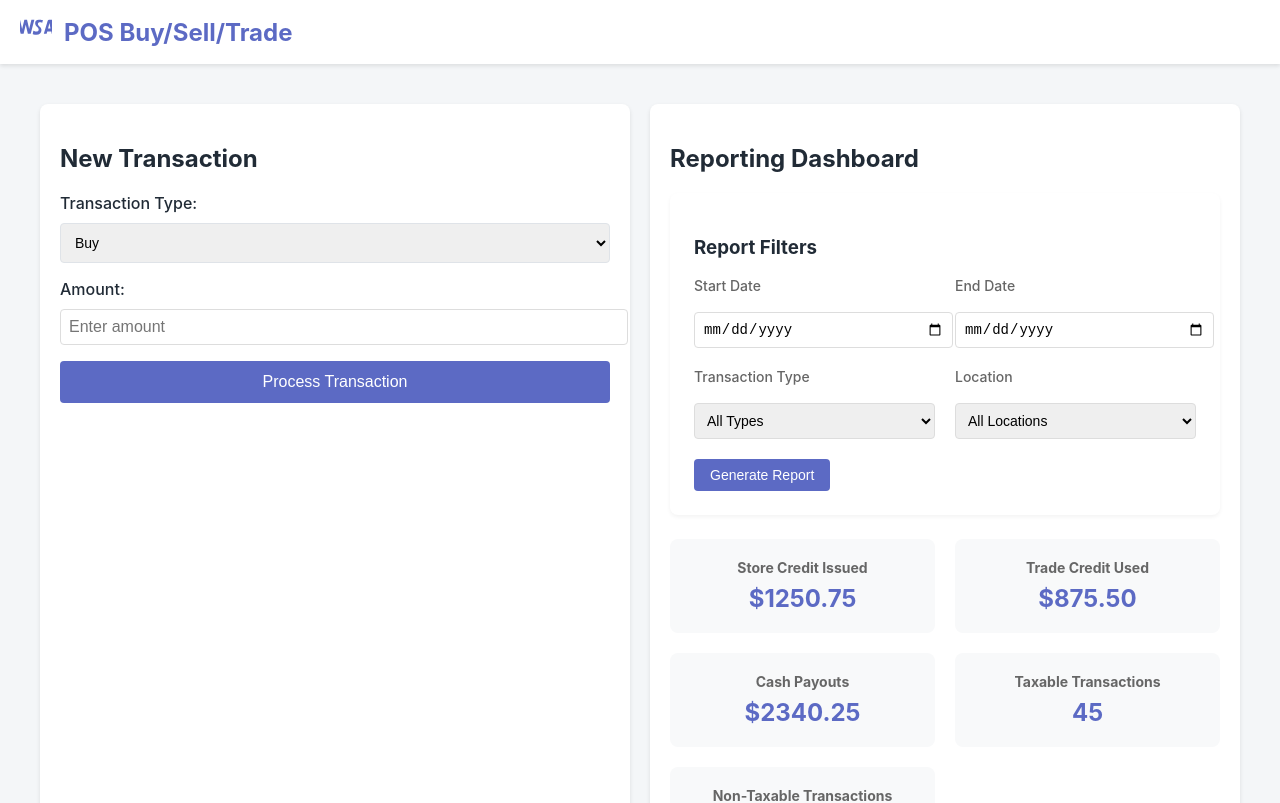
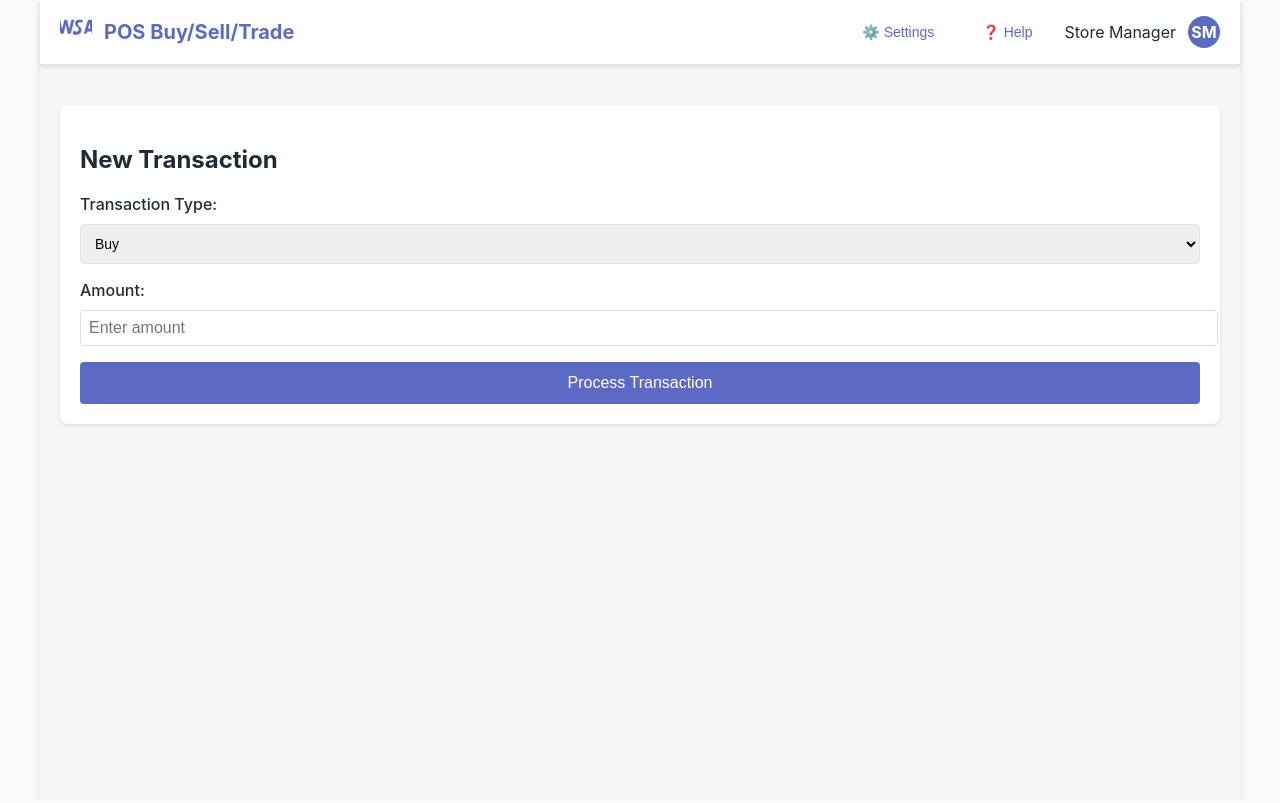
Before and after one commit to wrestlewilson/shopifypos, a React (Create React App) app: page / in a window 1280 px wide. Shown: the top 803 px of the page. Built offline with nearby package versions, Linux system fonts and the light colour scheme.

Commit message:
Update App component with new layout and styling

```diff
--- a/src/App.css
+++ b/src/App.css
@@ -1,38 +1,69 @@
 .App {
-  text-align: center;
+  min-height: 100vh;
+  background: #f4f6f8;
 }
 
-.App-logo {
-  height: 40vmin;
-  pointer-events: none;
+.main-content {
+  max-width: 1200px;
+  margin: 0 auto;
+  padding: 20px;
 }
 
-@media (prefers-reduced-motion: no-preference) {
-  .App-logo {
-    animation: App-logo-spin infinite 20s linear;
-  }
+/* Header styles */
+.app-header {
+  background: white;
+  padding: 16px 20px;
+  box-shadow: 0 2px 4px rgba(0, 0, 0, 0.1);
+  margin-bottom: 20px;
+  display: flex;
+  justify-content: space-between;
+  align-items: center;
 }
 
-.App-header {
-  background-color: #282c34;
-  min-height: 100vh;
+.logo {
   display: flex;
-  flex-direction: column;
+  align-items: center;
+  gap: 12px;
+  color: #5C6AC4;
+  font-size: 24px;
+  font-weight: bold;
+}
+
+.header-actions {
+  display: flex;
+  align-items: center;
+  gap: 16px;
+}
+
+.header-button {
+  background: none;
+  border: none;
+  padding: 8px 16px;
+  cursor: pointer;
+  font-size: 14px;
+  color: #5C6AC4;
+  border-radius: 4px;
+  transition: background-color 0.2s;
+}
+
+.header-button:hover {
+  background: #f4f6f8;
+}
+
+.user-profile {
+  display: flex;
+  align-items: center;
+  gap: 12px;
+}
+
+.avatar {
+  width: 32px;
+  height: 32px;
+  background: #5C6AC4;
+  color: white;
+  border-radius: 50%;
+  display: flex;
   align-items: center;
   justify-content: center;
-  font-size: calc(10px + 2vmin);
-  color: white;
+  font-weight: bold;
 }
-
-.App-link {
-  color: #61dafb;
-}
-
-@keyframes App-logo-spin {
-  from {
-    transform: rotate(0deg);
-  }
-  to {
-    transform: rotate(360deg);
-  }
-}
--- a/src/App.js
+++ b/src/App.js
@@ -1,59 +1,18 @@
 import React from 'react';
+import Header from './components/common/Header';
 import { StoreProvider } from './contexts/StoreContext';
 import TransactionWidget from './components/transactions/TransactionWidget';
-import ReportingDashboard from './components/reports/ReportingDashboard';
-import styled from 'styled-components';
-
-const AppContainer = styled.div`
-  min-height: 100vh;
-  background: #f4f6f8;
-`;
-
-const MainContent = styled.main`
-  max-width: 1200px;
-  margin: 0 auto;
-  padding: 20px;
-  display: grid;
-  grid-template-columns: 1fr 1fr;
-  gap: 20px;
-`;
-
-const Header = styled.header`
-  background: white;
-  padding: 16px 20px;
-  box-shadow: 0 2px 4px rgba(0, 0, 0, 0.1);
-  margin-bottom: 20px;
-`;
-
-const Logo = styled.div`
-  display: flex;
-  align-items: center;
-  gap: 12px;
-  color: #5C6AC4;
-  font-size: 24px;
-  font-weight: bold;
-`;
+import './App.css';
 
 function App() {
   return (
     <StoreProvider>
-      <AppContainer>
-        <Header>
-          <Logo>
-            <svg width="32" height="32" viewBox="0 0 32 32" fill="none" xmlns="http://www.w3.org/2000/svg">
-              <path d="M21.2468 3.95638C21.2468 3.95638 20.2423 3.84106 18.9212 3.84106C16.1646 3.84106 15.1601 5.27341 15.1601 7.1969C15.1601 10.3 18.6879 11.0459 18.6879 13.4541C18.6879 14.8864 17.8 15.5169 16.3634 15.5169C14.6934 15.5169 13.3723 14.7709 13.3723 14.7709L12.7179 17.9894C12.7179 17.9894 14.2701 18.85 16.4789 18.85C19.4689 18.85 21.4779 17.1878 21.4779 14.0828C21.4779 10.7613 17.9156 10.1309 17.9156 7.95372C17.9156 6.86372 18.6879 6.23319 19.9312 6.23319C21.2468 6.23319 22.2512 6.86372 22.2512 6.86372L22.9056 3.95638H21.2468Z" fill="#5C6AC4"/>
-              <path d="M29.1201 3.72574C28.4657 3.72574 27.9268 4.12617 27.6935 4.75669L23.8312 17.7588H26.6201L27.2745 15.4015H31.3712L31.7201 17.7588H34.2757L31.9401 3.72574H29.1201ZM28.0423 12.6082L29.4779 7.08159L30.4823 12.6082H28.0423Z" fill="#5C6AC4"/>
-              <path d="M11.4023 3.72574L9.16232 13.1082L7.03788 3.72574H4.36454L2.12454 13.1082L0 3.72574H-2.90478L0.697887 17.7588H3.59343L5.71788 8.86425L7.84232 17.7588H10.7379L14.3379 3.72574H11.4023Z" fill="#5C6AC4"/>
-            </svg>
-            POS Buy/Sell/Trade
-          </Logo>
-        </Header>
-
-        <MainContent>
+      <div className="App">
+        <Header />
+        <div className="main-content">
           <TransactionWidget />
-          <ReportingDashboard />
-        </MainContent>
-      </AppContainer>
+        </div>
+      </div>
     </StoreProvider>
   );
 }
--- /dev/null
+++ b/src/components/common/Header.js
@@ -0,0 +1,32 @@
+import React from 'react';
+
+const Header = () => {
+  return (
+    <header className="app-header">
+      <div className="logo">
+        <svg width="32" height="32" viewBox="0 0 32 32" fill="none" xmlns="http://www.w3.org/2000/svg">
+          <path d="M21.2468 3.95638C21.2468 3.95638 20.2423 3.84106 18.9212 3.84106C16.1646 3.84106 15.1601 5.27341 15.1601 7.1969C15.1601 10.3 18.6879 11.0459 18.6879 13.4541C18.6879 14.8864 17.8 15.5169 16.3634 15.5169C14.6934 15.5169 13.3723 14.7709 13.3723 14.7709L12.7179 17.9894C12.7179 17.9894 14.2701 18.85 16.4789 18.85C19.4689 18.85 21.4779 17.1878 21.4779 14.0828C21.4779 10.7613 17.9156 10.1309 17.9156 7.95372C17.9156 6.86372 18.6879 6.23319 19.9312 6.23319C21.2468 6.23319 22.2512 6.86372 22.2512 6.86372L22.9056 3.95638H21.2468Z" fill="#5C6AC4"/>
+          <path d="M29.1201 3.72574C28.4657 3.72574 27.9268 4.12617 27.6935 4.75669L23.8312 17.7588H26.6201L27.2745 15.4015H31.3712L31.7201 17.7588H34.2757L31.9401 3.72574H29.1201ZM28.0423 12.6082L29.4779 7.08159L30.4823 12.6082H28.0423Z" fill="#5C6AC4"/>
+          <path d="M11.4023 3.72574L9.16232 13.1082L7.03788 3.72574H4.36454L2.12454 13.1082L0 3.72574H-2.90478L0.697887 17.7588H3.59343L5.71788 8.86425L7.84232 17.7588H10.7379L14.3379 3.72574H11.4023Z" fill="#5C6AC4"/>
+        </svg>
+        <h1>POS Buy/Sell/Trade</h1>
+      </div>
+      <div className="header-actions">
+        <button className="header-button">
+          ⚙️ Settings
+        </button>
+        <button className="header-button">
+          ❓ Help
+        </button>
+        <div className="user-profile">
+          <span>Store Manager</span>
+          <div className="avatar">
+            SM
+          </div>
+        </div>
+      </div>
+    </header>
+  );
+};
+
+export default Header;
```
